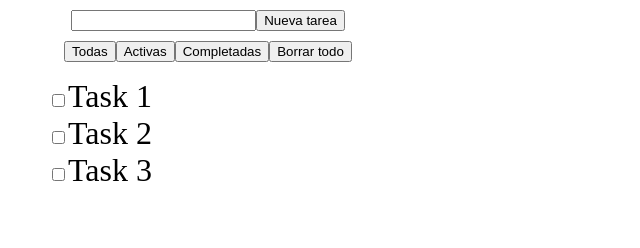
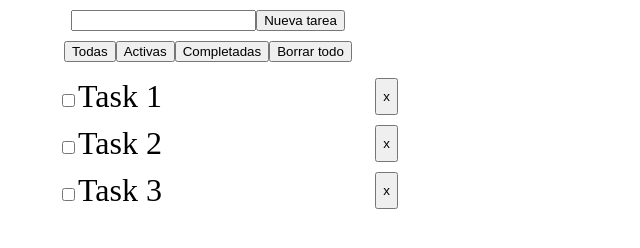
Before and after one commit to alejandro088/fec_js_study_group, a plain HTML site: page todolist/index.html in a window 1280 px wide. Shown: the whole page, without its empty margins (0-640 px from the left). Drawn offline with Linux system fonts and the light colour scheme.

Commit message:
todolist v2

```diff
--- a/todolist/app.js
+++ b/todolist/app.js
@@ -5,28 +5,30 @@ class Task {
   }
 
   render(index) {
-    let p;
-    let label;
-    let li;
 
-    li = document.createElement("li");
+    let li = document.createElement("li");
+    let div = document.createElement("div");
+    let checkbox = document.createElement("input");
+    checkbox.setAttribute("type", "checkbox");
+    checkbox.setAttribute("name", "task" + index);
+    checkbox.setAttribute("id", "task" + index);
 
-    p = document.createElement("input");
-    p.setAttribute("type", "checkbox");
-    p.setAttribute("name", "task" + index);
-    p.setAttribute("id", "task" + index);
-
-    label = document.createElement("label");
+    let label = document.createElement("label");
     label.setAttribute("for", "task" + index);
     label.innerText = this.name;
 
+    let clear = document.createElement("button");
+    clear.innerText = 'x';
+
     if (this.status == "completed") {
       label.classList.add("completed");
-      p.checked = true;
+      checkbox.checked = true;
     }
 
-    li.appendChild(p);
-    li.appendChild(label);
+    div.appendChild(checkbox);
+    div.appendChild(label);
+    li.appendChild(div);
+    li.appendChild(clear);
 
     return li;
   }
@@ -112,8 +114,15 @@ class TodoList {
     ul.appendChild(li);
     li.addEventListener("click", (event) => {
       //this.removeTask(task);
-      task.markAsCompleted();
-      this.redraw();
+
+      if(event.target.tagName == 'BUTTON'){
+        this.removeTask(task);
+        this.redraw();
+      } else {
+        task.markAsCompleted();
+        this.redraw();
+      }
+
     });
   }
 
--- a/todolist/styles.css
+++ b/todolist/styles.css
@@ -4,6 +4,13 @@ ul {
 
 label {
     font-size: 2rem;
+}
+
+li {
+    display: flex;
+    justify-content: space-between;
+
+    margin: 10px;
 }
 
 #app {
```
